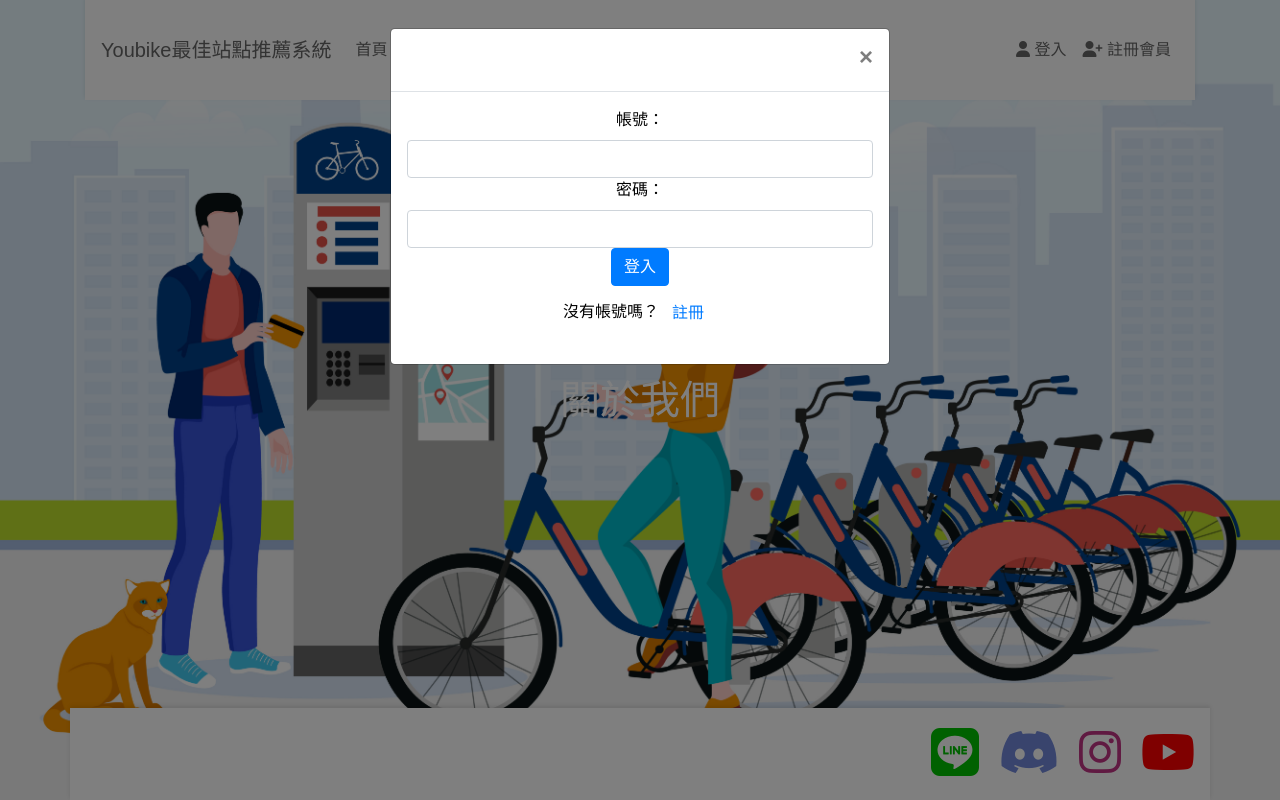
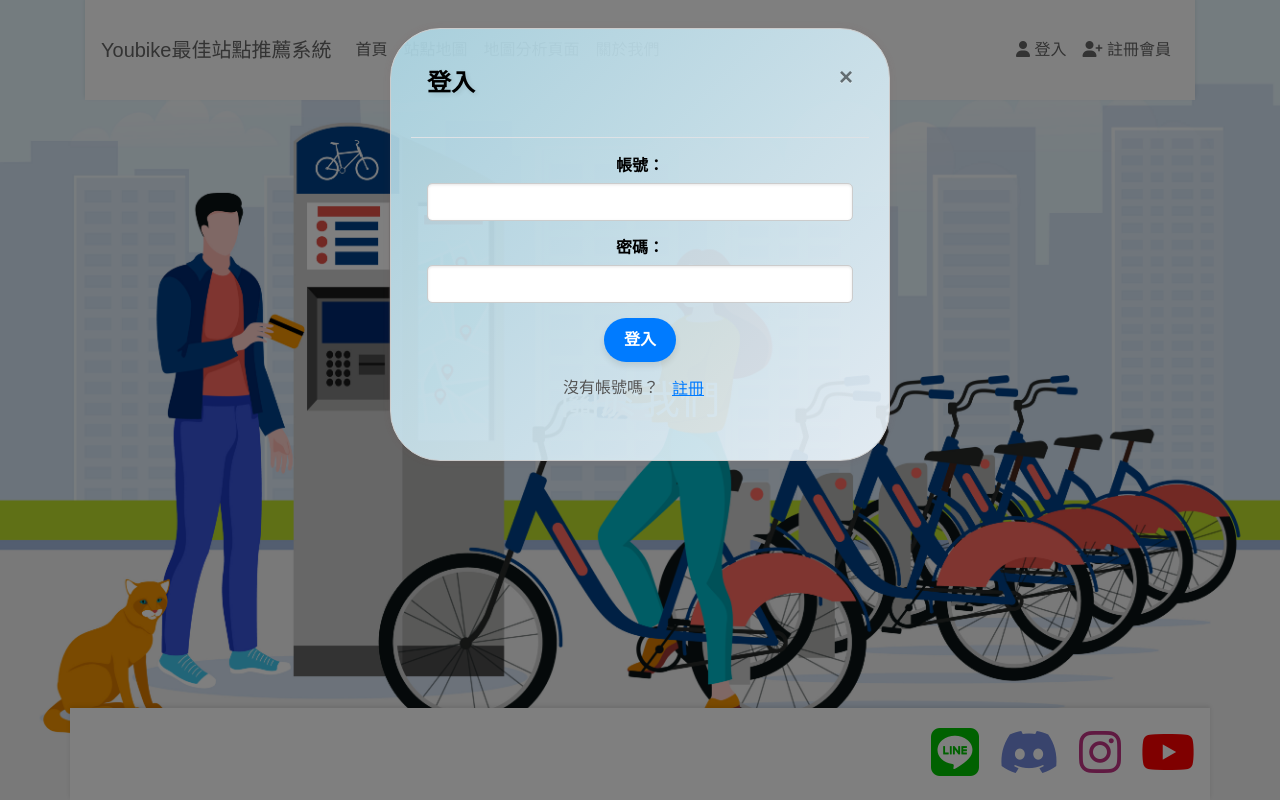
Before and after one commit to dugengmaster/yb2BSR, a Django app: page /about_us/ in a window 1280 px wide, after a click on "登入". Run offline with Django 4.2, Linux system fonts and the light colour scheme; some libraries are stand-ins or nearby versions.

Commit message:
更新CSS樣式和登錄模態框模板

```diff
--- a/web/static/css/style.css
+++ b/web/static/css/style.css
@@ -287,3 +287,94 @@ body {
 .icon-youtube {
 	color: #FF0000; /* YouTube 的品牌颜色 */
 }
+
+.modal-content {
+    background: linear-gradient(135deg, rgba(173, 216, 230, 0.9), rgba(240, 248, 255, 0.9)); /* 添加漸層背景色 */
+    padding: 20px; /* 調整填充 */
+    border: 1px solid #ccc; /* 添加邊框 */
+    box-shadow: 0 0 10px rgba(114, 62, 62, 0.1); /* 添加陰影效果 */
+    border-radius: 50px; /* 添加圓角 */
+}
+.modal-title {
+    font-size: 24px; /* 調整標題字體大小 */
+    color: #000000; /* 調整標題顏色 */
+    font-family: 'Arial', sans-serif; /* 調整字體樣式 */
+    font-weight: bold; /* 調整字體粗細 */
+    text-shadow: 2px 2px 4px rgba(0, 0, 0, 0.1); /* 添加文字陰影 */
+    margin-bottom: 20px; /* 調整標題下方的間距 */
+}
+
+.btn-primary {
+    background: linear-gradient(135deg, #0080FF); /* 添加淡灰色的渐变背景色 */
+    border: none; /* 移除邊框，使用陰影代替 */
+    color: #ffffff; /* 調整按鈕文字顏色 */
+    border-radius: 25px; /* 添加圓角 */
+    padding: 10px 20px; /* 調整按鈕填充 */
+    font-size: 16px; /* 調整按鈕字體大小 */
+    font-weight: bold; /* 調整按鈕字體粗細 */
+    box-shadow: 0 4px 6px rgba(0, 0, 0, 0.1); /* 添加按鈕陰影 */
+    transition: background 0.3s, box-shadow 0.3s; /* 添加過渡效果 *//
+}
+
+/* 按鈕懸停樣式 */
+.btn-primary:hover {
+    background: linear-gradient(135deg, rgba(211, 211, 211, 0.9), rgba(192, 192, 192, 0.9)); /* 悬停时调整渐变方向 */
+    box-shadow: 0 6px 8px rgba(0, 0, 0, 0.2); /* 懸停時加強陰影效果 */
+}
+
+/* 按鈕激活樣式 */
+.btn-primary:active {
+    background: linear-gradient(135deg, rgba(192, 192, 192, 0.9), rgba(211, 211, 211, 0.9)); /* 激活时调整渐变颜色 */
+    box-shadow: 0 2px 4px rgba(0, 0, 0, 0.1); /* 激活時減弱陰影效果 */
+}
+
+.modal-body label {
+    display: block; /* 將標籤設置為塊級元素 */
+    margin-bottom: 5px; /* 添加下邊距 */
+    font-weight: bold; /* 調整字體粗細 */
+    color: #000000; /* 調整字體顏色 */
+}
+
+/* 輸入框樣式 */
+.form-control {
+    border-radius: 5px; /* 添加圓角 */
+    border: 1px solid #ccc; /* 調整邊框 */
+    padding: 10px; /* 調整內邊距 */
+    font-size: 16px; /* 調整字體大小 */
+    margin-bottom: 15px; /* 添加下邊距 */
+    box-shadow: inset 0 1px 3px rgba(0, 0, 0, 0.1); /* 添加內陰影 */
+    transition: border-color 0.3s, box-shadow 0.3s; /* 添加過渡效果 */
+}
+
+
+.form-control:focus {
+    border-color: #000000; /* 聚焦時調整邊框顏色 */
+    box-shadow: 0 0 5px rgba(142, 161, 223, 0.5); /* 聚焦時添加陰影 */
+}
+
+/* 取消按鈕樣式 */
+.btn-secondary {
+    background-color: #ccc; /* 設置背景色為淡灰色 */
+    color: #333; /* 設置文字顏色為深灰色 */
+    border: none; /* 移除邊框 */
+    border-radius: 25px; /* 添加圓角 */
+    padding: 10px 20px; /* 調整填充 */
+    font-size: 16px; /* 調整字體大小 */
+    font-weight: bold; /* 設置文字加粗 */
+    box-shadow: 0 4px 6px rgba(0, 0, 0, 0.1); /* 添加陰影效果 */
+    transition: background-color 0.3s, color 0.3s, box-shadow 0.3s; /* 添加過渡效果 */
+}
+
+/* 取消按鈕懸停樣式 */
+.btn-secondary:hover {
+    background-color: #aaa; /* 懸停時稍深的灰色 */
+    color: #333; /* 文字顏色不變 */
+    box-shadow: 0 6px 8px rgba(0, 0, 0, 0.2); /* 懸停時加強陰影效果 */
+}
+
+/* 取消按鈕激活樣式 */
+.btn-secondary:active {
+    background-color: #999; /* 激活時更深的灰色 */
+    color: #333; /* 文字顏色不變 */
+    box-shadow: 0 2px 4px rgba(0, 0, 0, 0.1); /* 激活時減弱陰影效果 */
+}
--- a/web/templates/components/modals/login_modal.html
+++ b/web/templates/components/modals/login_modal.html
@@ -22,7 +22,8 @@
                     <button type="submit" class="btn btn-primary">登入</button>
                 </form>
                 <!-- 註冊按鈕 -->
-                <p class="mt-2">沒有帳號嗎？<button type="button" class="btn btn-link" data-toggle="modal" data-target="#registerModal" data-dismiss="modal">註冊</button></p>
+                <p class="mt-2" style="font-size: 16px; color: #555;">沒有帳號嗎？<button type="button" class="btn btn-link" data-toggle="modal" data-target="#registerModal" data-dismiss="modal" style="text-decoration: underline; color: #007bff;">註冊</button></p>
+
             </div>
         </div>
     </div>
```
